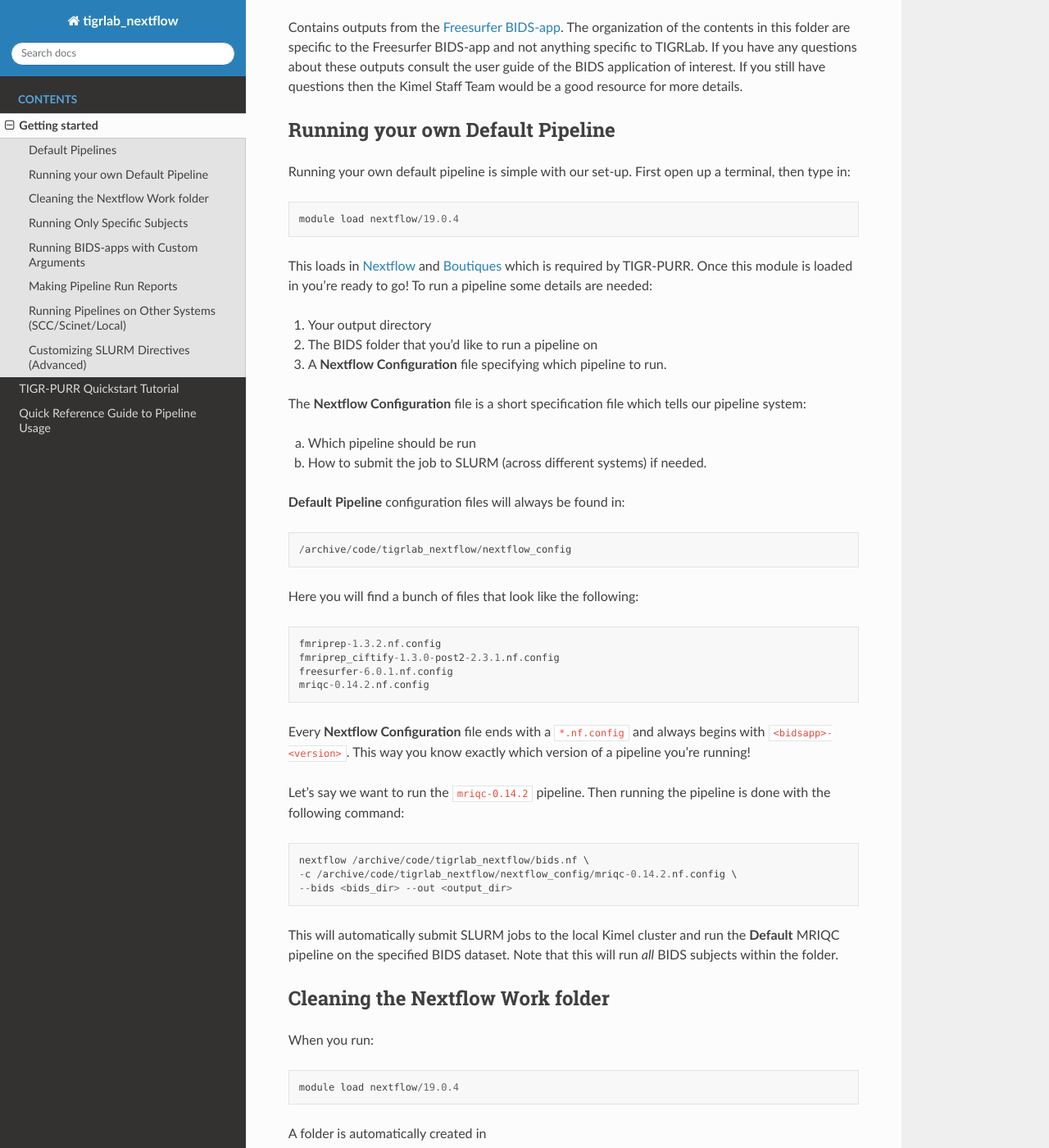
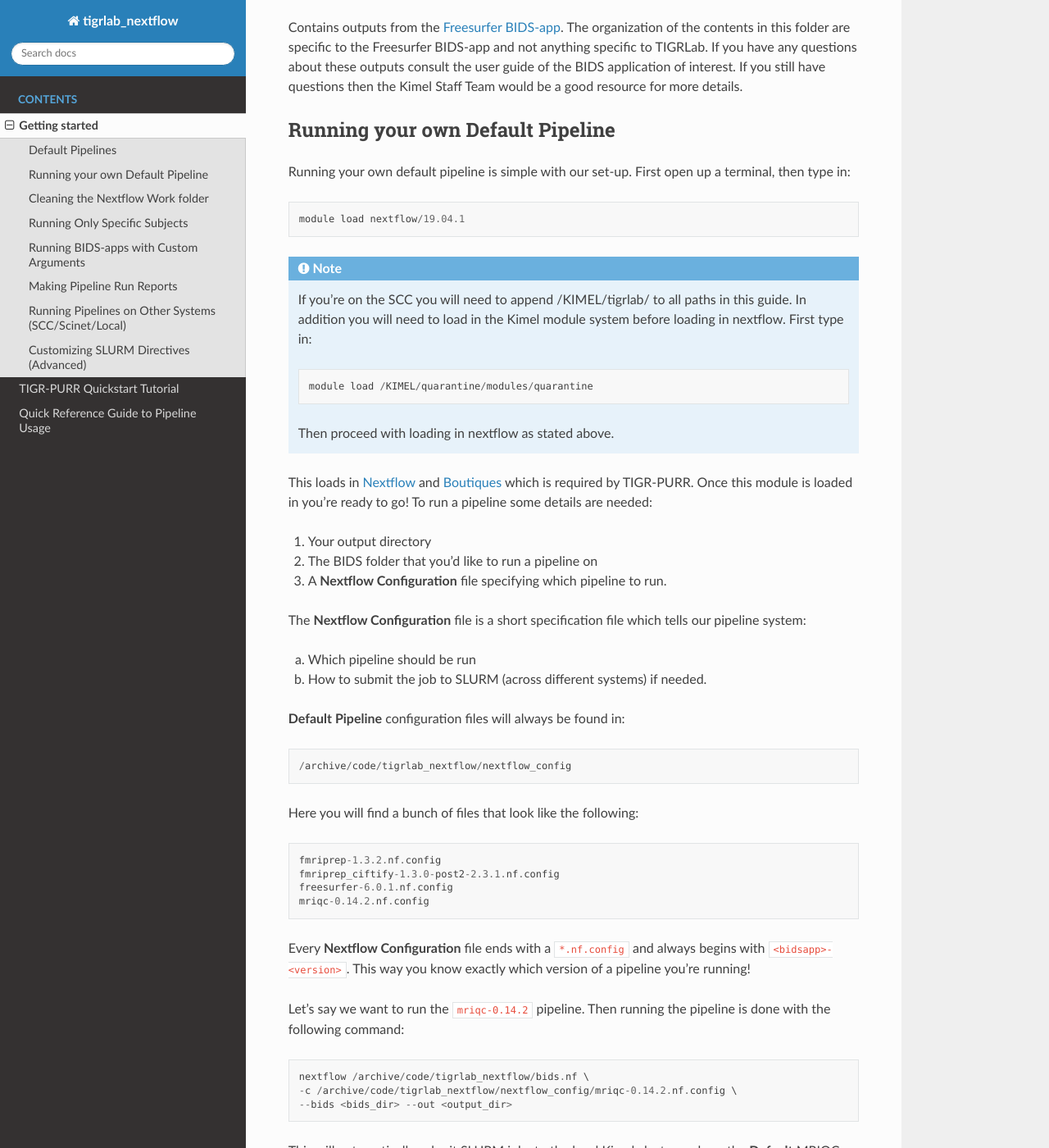
Before and after one commit to kimjetwav/TIGR_PURR, a Sphinx documentation site: the page built from docs/source/getting_started.rst, in a window 1280 px wide and 1400 px high, scrolled down 639 px. Shown: the whole window at 82% size. Built offline with Sphinx 7.4.7 and the Read the Docs theme 2.0.0, drawn with Linux system fonts in a browser that asks for light colours; some of the changed text lies outside the part shown.

Commit message:
added SCC mentions for getting_started

```diff
--- a/docs/source/getting_started.rst
+++ b/docs/source/getting_started.rst
@@ -25,7 +25,15 @@ Running your own Default Pipeline
 
 Running your own default pipeline is simple with our set-up. First open up a terminal, then type in::
 
-        module load nextflow/19.0.4
+        module load nextflow/19.04.1
+
+
+.. note::
+        If you're on the SCC you will need to append /KIMEL/tigrlab/ to all paths in this guide. In addition you will need to load in the Kimel module system before loading in nextflow. First type in::
+
+                module load /KIMEL/quarantine/modules/quarantine
+
+        Then proceed with loading in nextflow as stated above.
 
 This loads in `Nextflow <https://nextflow.io>`_ and `Boutiques <https://boutiques.github.io>`_ which is required by TIGR-PURR. Once this module is loaded in you're ready to go! To run a pipeline some details are needed:
 
@@ -69,7 +77,7 @@ Cleaning the Nextflow Work folder
 
 When you run::
 
-        module load nextflow/19.0.4
+        module load nextflow/19.04.1
 
 A folder is automatically created in ::
 
@@ -275,6 +283,8 @@ Will run pipelines on the SCC.
 .. note::
         In order to run pipelines on the SCC *you must be on the SCC dev node!*.
 
+        Also note that /KIMEL/tigrlab/ is added to the paths to our filesystem, this is necessary!
+
 .. note::
         Because of the unique requirements surrounding niagara usage (every job must use 40 cores/node) running our TIGRLab pipelines isn't currently supported. We're currently working on building infrastructure to handle these sorts of requirements. The documentation will be updated as soon as the ``-profile niagara`` feature is available!
 
```
